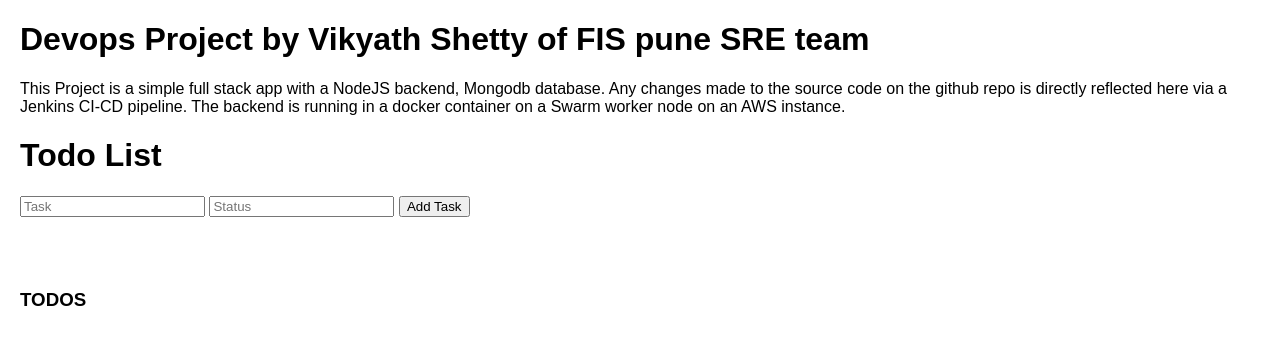
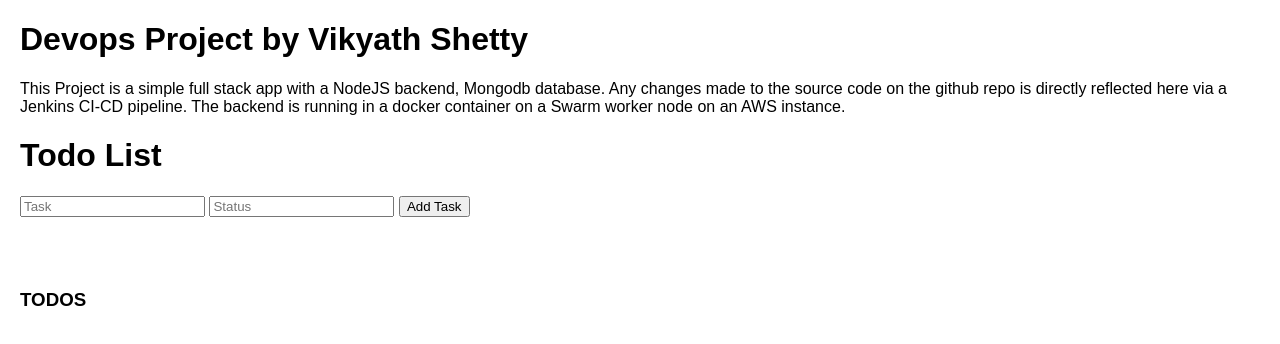
Before and after one commit to vikyathshettyy/Vikyath-Demo-Project, a website: page index.html in a window 1280 px wide. Drawn offline with Linux system fonts and the light colour scheme; no server answers.

Commit message:
Update index.html

```diff
--- a/index.html
+++ b/index.html
@@ -15,7 +15,7 @@
     </style>
 </head>
 <body>
-    <h1>Devops Project by Vikyath Shetty of FIS pune SRE team</h1>
+    <h1>Devops Project by Vikyath Shetty</h1>
     <div>
         This Project is a simple full stack app with a NodeJS backend, Mongodb database. Any changes made to the source code on the github repo is directly reflected here via a Jenkins CI-CD pipeline. The backend is running in a docker container on a Swarm worker node on an AWS instance.
     </div>
```
